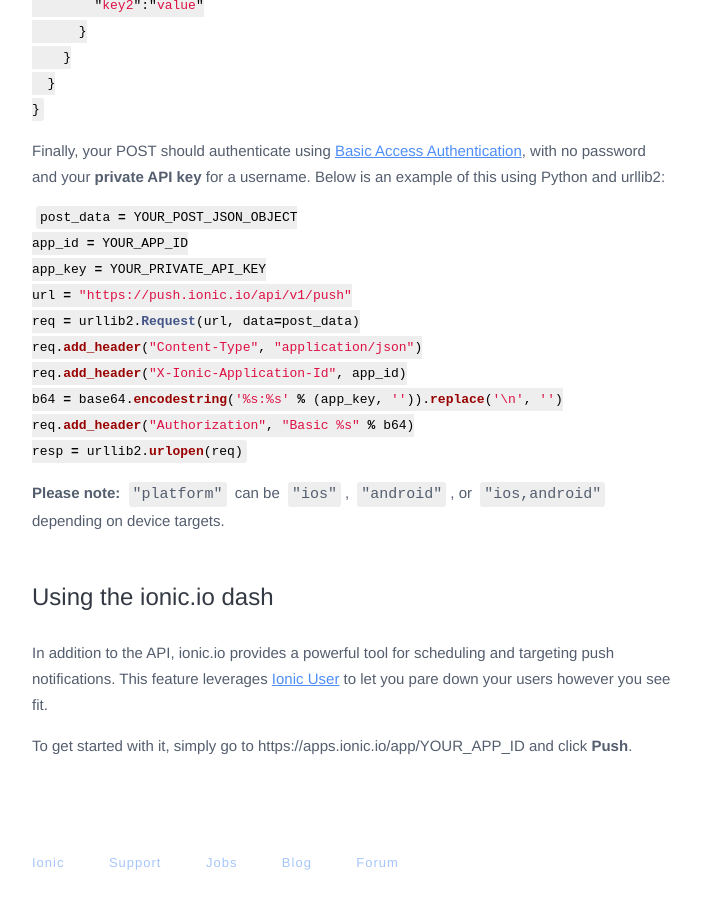
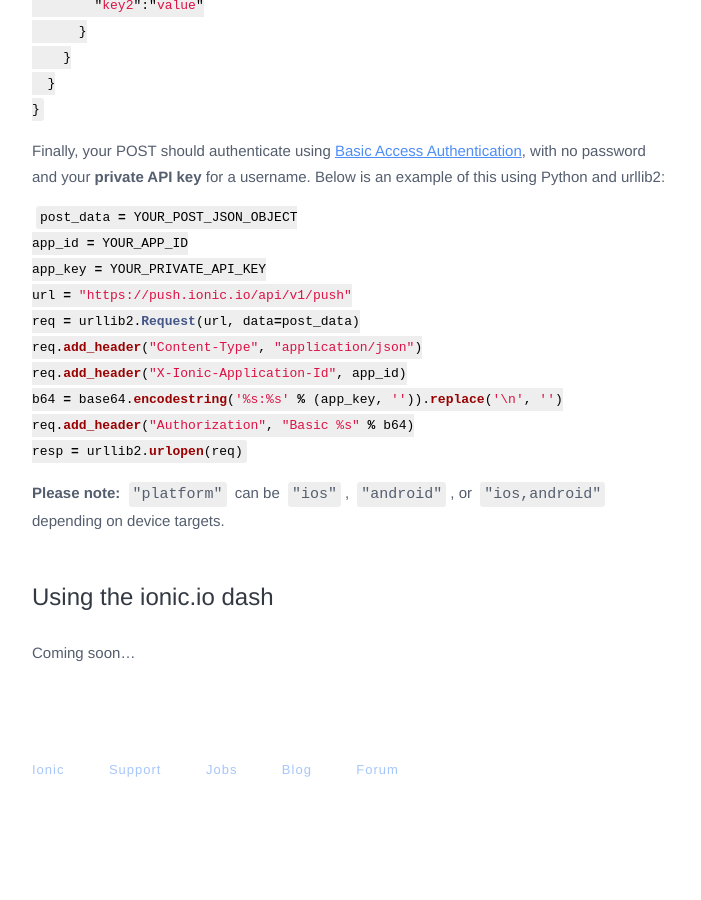
Before and after one commit to ionic-team/ionic-io-docs, a Jekyll site: the page built from push/send.md, in a window 1280 px wide and 900 px high, scrolled down 1254 px. Shown: the whole window, without its empty margins (368-1069 px from the left). Built offline with Jekyll 4.4.1, drawn with Linux system fonts in a browser that asks for light colours; some web fonts are replaced; Markdown is read by kramdown in place of the engine named in the settings; after the commit the page ends 2061 px from its top, so only the background shows below that.

```diff
--- a/push/send.md
+++ b/push/send.md
@@ -80,7 +80,4 @@
 
 ## Using the ionic.io dash
 
-In addition to the API, ionic.io provides a powerful tool for scheduling and targeting push notifications.  This feature
-leverages <a href="/identify">Ionic User</a> to let you pare down your users however you see fit.
-
-To get started with it, simply go to https://apps.ionic.io/app/YOUR\_APP\_ID and click <strong>Push</strong>.
+Coming soon...
```
